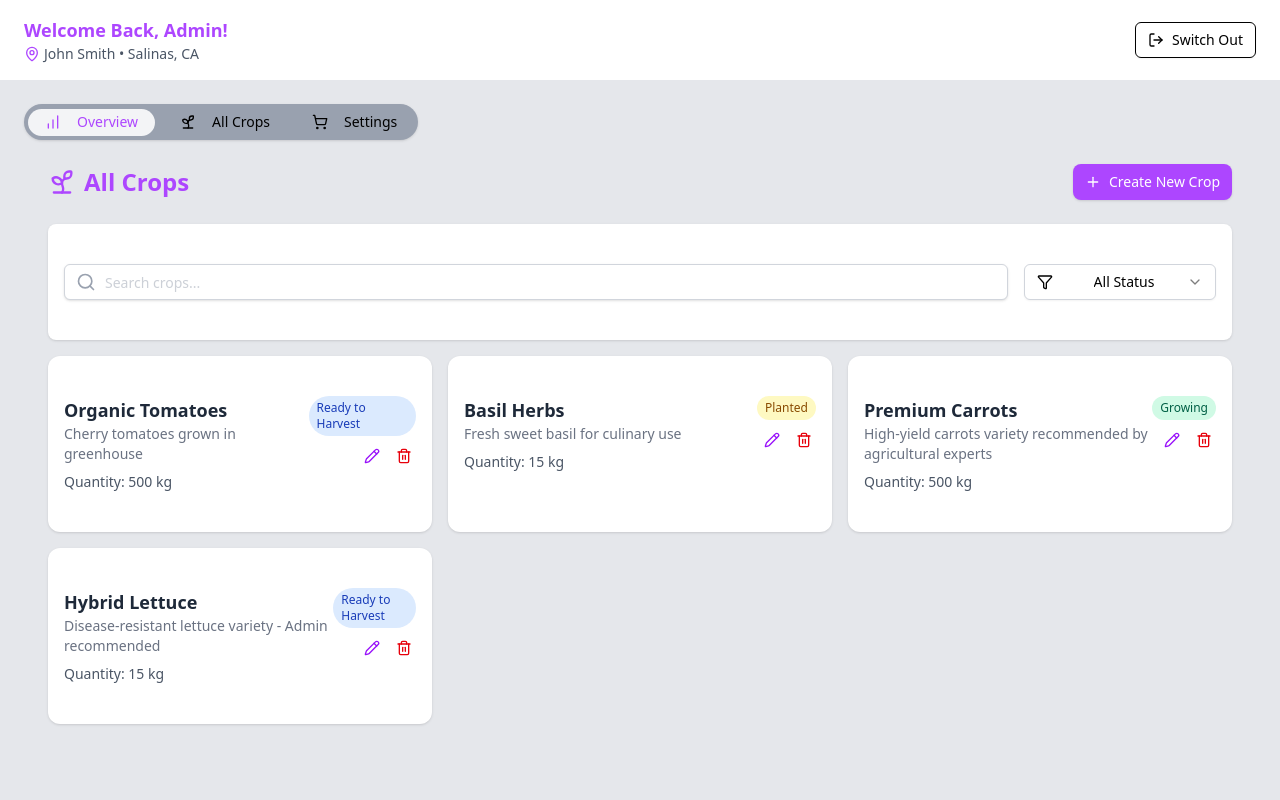
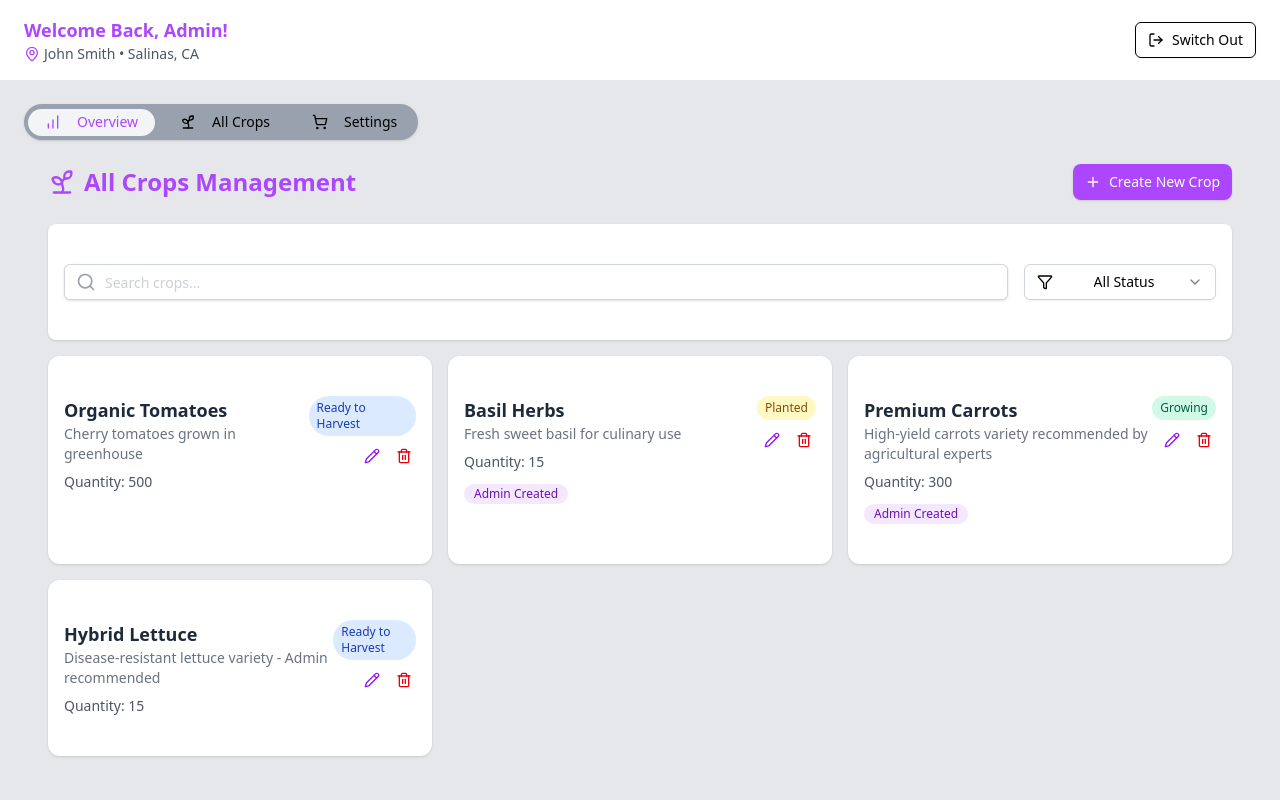
Before and after one commit to D-2020483/Farm_and_MarketPlace_MS, a React (Vite) app: page /admin-dashboard in a window 1280 px wide. Shown: the top 800 px of the page. Built offline with nearby package versions, Linux system fonts and the light colour scheme.

Commit message:
AdminFarmerview

```diff
--- a/src/context/CropContext.jsx
+++ b/src/context/CropContext.jsx
@@ -1,60 +1,131 @@
-import React, { createContext, useContext, useState } from 'react';
-import { dummyCrops } from '@/data/crops';
+import React, { createContext, useContext, useState } from "react";
+
+// Mock data for demonstration
+const initialCrops = [
+  {
+    id: 1,
+    name: "Organic Tomatoes",
+    status: "Ready to Harvest",
+    quantity: "500",
+    unit: "Kilograms",
+    type: "Vegetables",
+    description: "Cherry tomatoes grown in greenhouse",
+    plantedDate: "2024-08-15",
+    expectedHarvestDate: "2024-10-15",
+    isAdminCreated: false,
+  },
+  {
+    id: 2,
+    name: "Basil Herbs",
+    status: "Planted",
+    quantity: "15",
+    unit: "Kilograms",
+    type: "Herbs",
+    description: "Fresh sweet basil for culinary use",
+    plantedDate: "2024-09-01",
+    expectedHarvestDate: "2024-11-01",
+    isAdminCreated: true,
+  },
+  {
+    id: 3,
+    name: "Premium Carrots",
+    status: "Growing",
+    quantity: "300",
+    unit: "Kilograms",
+    type: "Vegetables",
+    description:
+      "High-yield carrots variety recommended by agricultural experts",
+    plantedDate: "2024-08-20",
+    expectedHarvestDate: "2024-12-20",
+    isAdminCreated: true,
+  },
+  {
+    id: 4,
+    name: "Hybrid Lettuce",
+    status: "Ready to Harvest",
+    quantity: "15",
+    unit: "Kilograms",
+    type: "Vegetables",
+    description: "Disease-resistant lettuce variety - Admin recommended",
+    plantedDate: "2024-08-10",
+    expectedHarvestDate: "2024-10-10",
+    isAdminCreated: false,
+  },
+];
 
 const CropContext = createContext();
 
 export function CropProvider({ children }) {
-  const [crops, setCrops] = useState(dummyCrops);
+  const [crops, setCrops] = useState(initialCrops);
 
   // Add a new crop
-  const addCrop = (crop) => {
+  const addCrop = (crop, isAdmin = false) => {
     const newCrop = {
       ...crop,
       id: Date.now(),
-      isAdminCreated: crop.isAdminCreated || false
+      quantity:
+        crop.quantity +
+        (crop.unit === "Kilograms"
+          ? " kg"
+          : crop.unit === "Pounds"
+          ? " lbs"
+          : crop.unit === "Bushels"
+          ? " bushels"
+          : " pieces"),
+      isAdminCreated: isAdmin,
     };
-    setCrops(prev => [...prev, newCrop]);
+    setCrops((prev) => [...prev, newCrop]);
     return newCrop;
   };
 
   // Update a crop
-  const updateCrop = (id, newData) => {
-    setCrops(prev => prev.map(crop => {
+  const updateCrop = (id, newData, isAdmin = false) => {
+    const crop = crops.find((c) => c.id === id);
+
+    // Only admin can update admin-created crops
+    if (crop.isAdminCreated && !isAdmin) {
+      throw new Error("Cannot update admin-created crops");
+    }
+
+    setCrops((prev) =>
+      prev.map((crop) => {
         if (crop.id === id) {
-        // Preserve the isAdminCreated flag
           return { ...crop, ...newData, isAdminCreated: crop.isAdminCreated };
         }
         return crop;
-    }));
+      })
+    );
   };
 
   // Delete a crop
   const deleteCrop = (id, isAdmin = false) => {
-    const crop = crops.find(c => c.id === id);
+    const crop = crops.find((c) => c.id === id);
 
     // Only admin can delete admin-created crops
     if (crop.isAdminCreated && !isAdmin) {
-      throw new Error('Cannot delete admin-created crops');
+      throw new Error("Cannot delete admin-created crops");
     }
 
-    setCrops(prev => prev.filter(crop => crop.id !== id));
+    setCrops((prev) => prev.filter((crop) => crop.id !== id));
   };
 
-  // Get all crops
+  // Get all crops (for admin view)
   const getAllCrops = () => crops;
 
   // Get crops for farmer view (includes admin-created crops)
   const getFarmerCrops = () => crops;
 
   return (
-    <CropContext.Provider value={{
+    <CropContext.Provider
+      value={{
         crops,
         addCrop,
         updateCrop,
         deleteCrop,
         getAllCrops,
-      getFarmerCrops
-    }}>
+        getFarmerCrops,
+      }}
+    >
       {children}
     </CropContext.Provider>
   );
@@ -63,7 +134,7 @@ export function CropProvider({ children }) {
 export function useCrops() {
   const context = useContext(CropContext);
   if (!context) {
-    throw new Error('useCrops must be used within a CropProvider');
+    throw new Error("useCrops must be used within a CropProvider");
   }
   return context;
 }
--- a/src/data/crops.jsx
+++ /dev/null
@@ -1,34 +0,0 @@
-export const dummyCrops = [
-  {
-    id: 1,
-    name: "Organic Tomatoes",
-    status: "Ready to Harvest",
-    quantity: "500 kg",
-    description: "Cherry tomatoes grown in greenhouse",
-
-  },
-  {
-    id: 2,
-    name: "Basil Herbs",
-    status: "Planted",
-    quantity: "15 kg",
-    description: "Fresh sweet basil for culinary use",
-
-  },
-  {
-    id: 3,
-    name: "Premium Carrots",
-    status: "Growing",
-    quantity: "500 kg",
-    description: "High-yield carrots variety recommended by agricultural experts",
-
-  },
-  {
-    id: 4,
-    name: "Hybrid Lettuce",
-    status: "Ready to Harvest",
-    quantity: "15 kg",
-    description: "Disease-resistant lettuce variety - Admin recommended",
-
-  },
-];
--- a/src/modal/addcrop.jsx
+++ b/src/modal/addcrop.jsx
@@ -1,7 +1,6 @@
 import { Input } from "@/components/ui/input";
 import React, { useState } from "react";
 import { Plus } from "lucide-react";
-import { useCrops } from "@/context/CropContext";
 import {
   Dialog,
   DialogTrigger,
@@ -220,12 +219,14 @@ function AddCrop({ onAddCrop }) {
           <DialogClose asChild>
             <Button className="bg-gray-400 hover:bg-gray-600">Cancel</Button>
           </DialogClose>
-          <Button
-            onClick={handleSubmit}
-            className="bg-emerald-400 hover:bg-emerald-600"
-          >
-            Create Crop
-          </Button>
+          <DialogClose asChild>
+            <Button
+              onClick={handleSubmit}
+              className="bg-emerald-500 hover:bg-emerald-600 text-white"
+            >
+              Add Crop
+            </Button>
+          </DialogClose>
         </div>
       </DialogContent>
     </Dialog>
--- a/src/modal/createcrop.jsx
+++ b/src/modal/createcrop.jsx
@@ -127,16 +127,28 @@ function CreateCrop({ onAddCrop }) {
                 <SelectContent className="bg-white border border-gray-200">
                   <SelectItem
                     value="Kilograms"
-                  className="bg-white text-gray-700 hover:bg-purple-500">Kilograms</SelectItem>
+                    className="bg-white text-gray-700 hover:bg-purple-500"
+                  >
+                    Kilograms
+                  </SelectItem>
                   <SelectItem
                     value="Pounds"
-                  className="bg-white text-gray-700 hover:bg-purple-500">Pounds</SelectItem>
+                    className="bg-white text-gray-700 hover:bg-purple-500"
+                  >
+                    Pounds
+                  </SelectItem>
                   <SelectItem
                     value="Bushels"
-                  className="bg-white text-gray-700 hover:bg-purple-500">Bushels</SelectItem>
+                    className="bg-white text-gray-700 hover:bg-purple-500"
+                  >
+                    Bushels
+                  </SelectItem>
                   <SelectItem
                     value="Pieces"
-                  className="bg-white text-gray-700 hover:bg-purple-500">Pieces</SelectItem>
+                    className="bg-white text-gray-700 hover:bg-purple-500"
+                  >
+                    Pieces
+                  </SelectItem>
                 </SelectContent>
               </Select>
             </div>
@@ -156,18 +168,28 @@ function CreateCrop({ onAddCrop }) {
                 <SelectContent className="bg-white border border-gray-200">
                   <SelectItem
                     value="Planted"
-                  className="bg-white text-gray-700 hover:bg-purple-500">Planted</SelectItem>
+                    className="bg-white text-gray-700 hover:bg-purple-500"
+                  >
+                    Planted
+                  </SelectItem>
                   <SelectItem
                     value="Growing"
-                  className="bg-white text-gray-700 hover:bg-purple-500">Growing</SelectItem>
+                    className="bg-white text-gray-700 hover:bg-purple-500"
+                  >
+                    Growing
+                  </SelectItem>
                   <SelectItem
                     value="Ready to Harvest"
-                  className="bg-white text-gray-700 hover:bg-purple-500">
+                    className="bg-white text-gray-700 hover:bg-purple-500"
+                  >
                     Ready to Harvest
                   </SelectItem>
                   <SelectItem
                     value="Harvested"
-                  className="bg-white text-gray-700 hover:bg-purple-500">Harvested</SelectItem>
+                    className="bg-white text-gray-700 hover:bg-purple-500"
+                  >
+                    Harvested
+                  </SelectItem>
                 </SelectContent>
               </Select>
             </div>
@@ -219,16 +241,17 @@ function CreateCrop({ onAddCrop }) {
           <DialogClose asChild>
             <Button className="bg-gray-400 hover:bg-gray-600">Cancel</Button>
           </DialogClose>
+          <DialogClose asChild>
             <Button
               onClick={handleSubmit}
-            className="bg-purple-400 hover:bg-purple-600"
+              className="bg-purple-500 hover:bg-purple-600 text-white"
             >
               Create Crop
             </Button>
+          </DialogClose>
         </div>
       </DialogContent>
     </Dialog>
-
   );
 }
 
--- a/src/pages/A_allcrops.jsx
+++ b/src/pages/A_allcrops.jsx
@@ -65,16 +65,21 @@ function AllCrops() {
     }
   };
 
+  // Show admin indicator for admin-created crops
+  const handleCreateCrop = (cropData) => {
+    addCrop(cropData, true); // true indicates admin privileges
+  };
+
   return (
     <div className="p-4 sm:p-6 min-h-screen bg-gray-200">
       <div className="flex flex-col md:flex-row justify-between md:items-center mb-6 gap-4">
         <div className="flex items-center gap-2 text-purple-500 font-semibold">
           <Sprout className="h-6 w-6 sm:h-7 sm:w-7" />
           <h2 className="text-lg sm:text-xl md:text-2xl text-purple-500">
-            All Crops
+            All Crops Management
           </h2>
         </div>
-        <CreateCrop onAddCrop={addCrop} />
+        <CreateCrop onAddCrop={handleCreateCrop} />
       </div>
       {/* Search and Filter Bar */}
       <Card className="bg-white shadow-sm rounded-lg border-0">
@@ -157,6 +162,13 @@ function AllCrops() {
                     <p className="text-sm mt-2 text-gray-600">
                       Quantity: {crop.quantity}
                     </p>
+                     {crop.isAdminCreated && (
+                      <div className="mt-2">
+                        <span className="inline-flex items-center px-2.5 py-0.5 rounded-full text-xs font-medium bg-purple-100 text-purple-800">
+                          Admin Created
+                        </span>
+                      </div>
+                    )}
                   </div>
 
                   {/* status pill */}
```
Also changed, not shown: src/modal/updatecrop.jsx (+13 -12 lines), src/pages/F_mycrops.jsx (+71 -16 lines). Lines whose indentation alone changed are shown as unchanged.
